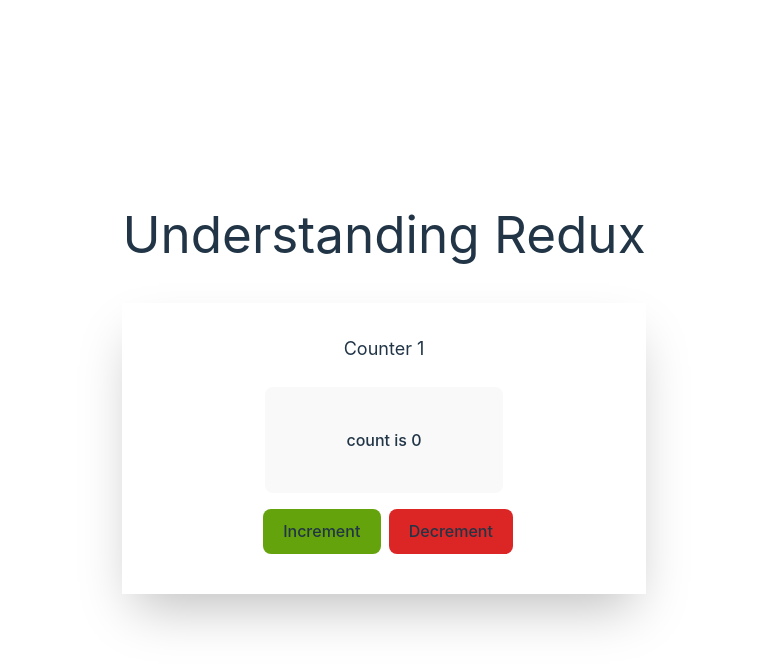
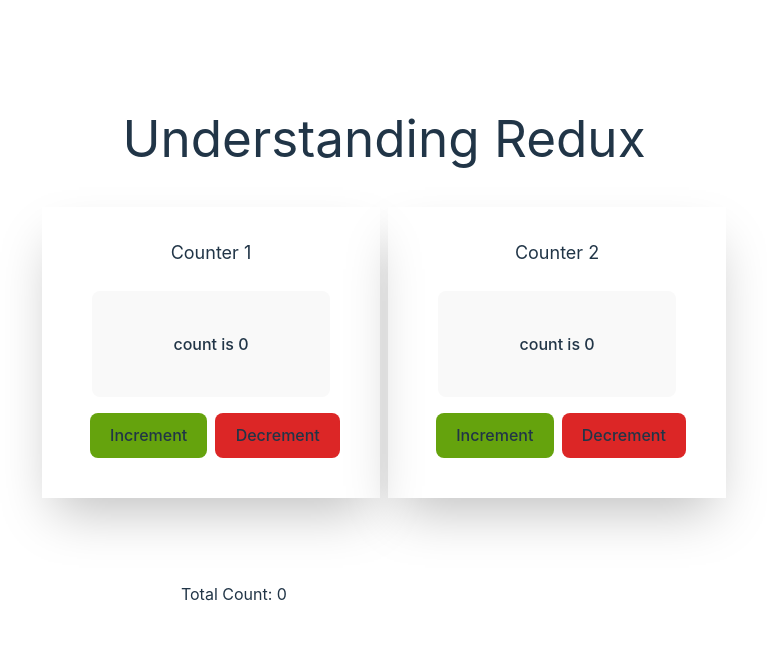
Before and after one commit to Jisan-Dev/Redux-LWS-Crash, a React (Vite) app: page / in a window 1280 px wide. Shown: the top 668 px of the page, without its empty margins (256-1023 px from the left). Built offline with nearby package versions, Linux system fonts and the light colour scheme.

Commit message:
basic component with states without redux

```diff
--- a/src/App.jsx
+++ b/src/App.jsx
@@ -1,23 +1,60 @@
+/* eslint-disable no-unused-vars */
 import { useState } from 'react';
 import './App.css';
+import Counter from './components/Counter';
+import Stats from './components/Stats';
+
+const initialCounters = [
+  { id: 1, value: 0 },
+  { id: 2, value: 0 },
+];
 
 function App() {
-  const [count, setCount] = useState(0);
+  const [counters, setCounters] = useState(initialCounters);
+
+  const totalCount = counters.reduce((sum, curr) => sum + curr.value, 0);
+
+  const handleIncrement = (counterId) => {
+    const updatedCounters = counters.map((counter) => {
+      if (counter.id === counterId) {
+        return {
+          ...counter,
+          value: counter.value + 1,
+        };
+      }
+      return counter;
+    });
+    setCounters(updatedCounters);
+
+    // setCount((prevCount) => prevCount + 1);
+    // Update the counter's value in the Redux store here...
+    // Example: dispatch(incrementCounter(counterId));
+    // Implement the necessary logic to update the Redux store based on the given counterId and increment its value.
+  };
+
+  const handleDecrement = (counterId) => {
+    const updatedCounters = counters.map((counter) => {
+      if (counter.id === counterId) {
+        return {
+          id: counter.id,
+          value: counter.value - 1,
+        };
+      }
+      return counter;
+    });
+    setCounters(updatedCounters);
+  };
 
   return (
     <>
       <h1 className="mb-10">Understanding Redux</h1>
-      <div className="shadow-2xl p-10 pt-8">
-        <h2 className="mb-6 text-lg">Counter 1</h2>
-        <div className="flex items-center justify-center mb-4">
-          <button className="block px-20 py-10" onClick={() => setCount((count) => count + 1)}>
-            count is {count}
-          </button>
-        </div>
-        <div>
-          <button className="ml-2 bg-lime-600">Increment</button>
-          <button className="ml-2 bg-red-600">Decrement</button>
-        </div>
+      <div className="flex gap-2">
+        {counters.map((counter) => (
+          <Counter key={counter.id} counter={counter} count={counter.value} onIncrement={() => handleIncrement(counter.id)} onDecrement={() => handleDecrement(counter.id)} />
+        ))}
+      </div>
+      <div>
+        <Stats count={totalCount} />
       </div>
     </>
   );
--- /dev/null
+++ b/src/components/Counter.jsx
@@ -0,0 +1,21 @@
+/* eslint-disable react/prop-types */
+function Counter({ counter, count, onIncrement, onDecrement }) {
+  return (
+    <div className="shadow-2xl p-10 pt-8">
+      <h2 className="mb-6 text-lg">Counter {counter?.id}</h2>
+      <div className="flex items-center justify-center mb-4">
+        <button className="block px-20 py-10">count is {count}</button>
+      </div>
+      <div>
+        <button className="ml-2 bg-lime-600" onClick={onIncrement}>
+          Increment
+        </button>
+        <button onClick={onDecrement} className="ml-2 bg-red-600">
+          Decrement
+        </button>
+      </div>
+    </div>
+  );
+}
+
+export default Counter;
--- /dev/null
+++ b/src/components/Stats.jsx
@@ -0,0 +1,7 @@
+/* eslint-disable react/prop-types */
+
+const Stats = ({ count }) => {
+  return <div className="w-96 h-48 flex items-center justify-center">Total Count: {count}</div>;
+};
+
+export default Stats;
```
